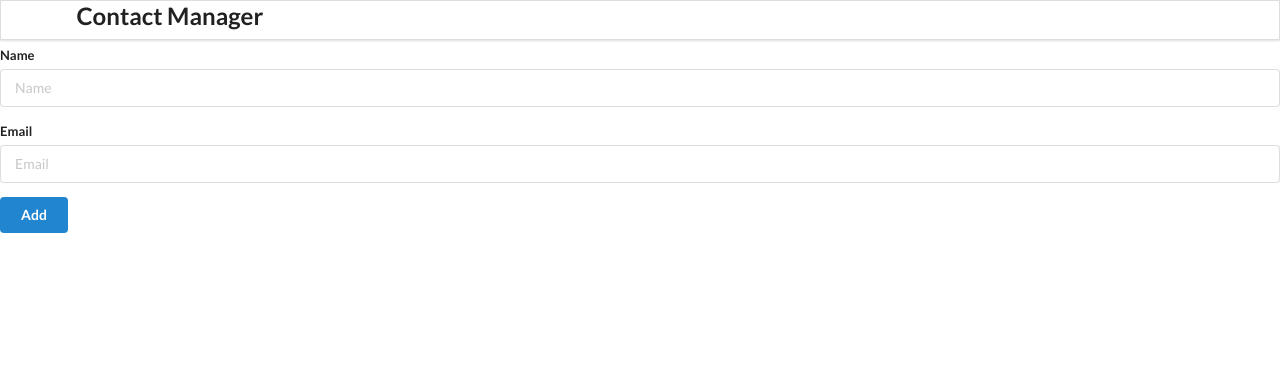
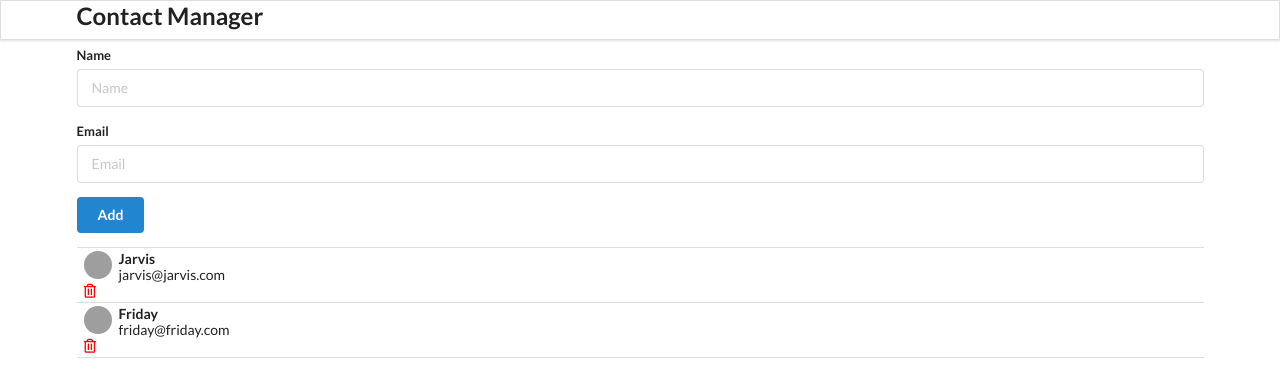
Before and after one commit to cnulenka/Contact-Manager-React-App, a React (Create React App) app in the folder contact-app/: page / in a window 1280 px wide. Shown: the top 392 px of the page. Built offline with nearby package versions, Linux system fonts and the light colour scheme; grey boxes are pictures that could not be loaded.

Commit message:
updated Contact Card and List

```diff
--- a/contact-app/src/components/App.js
+++ b/contact-app/src/components/App.js
@@ -4,11 +4,25 @@
 import ContactList from "./ContactList";
 
 function App() {
+
+  const contacts = [
+    {
+      id: "1",
+      name: "Jarvis",
+      email: "jarvis@jarvis.com"
+    },
+    {
+      id: "2",
+      name: "Friday",
+      email: "friday@friday.com"
+    }
+  ]
+
   return (
-    <div>
+    <div className="ui container">
     <Header />
     <AddContact />
-    {/*<ContactList />*/}
+    <ContactList contacts={contacts} />
     </div>
   );
 }
--- a/contact-app/src/components/ContactCard.js
+++ b/contact-app/src/components/ContactCard.js
@@ -0,0 +1,21 @@
+import React from "react";
+import user from "../images/user.png";
+
+const ContactCard = (props) => {
+  const { id, name, email } = props.contact;
+  return (
+    <div className="item">
+      <img className="ui avatar image" src={user} alt="user" />
+      <div className="content">
+        <div className="header">{name}</div>
+        <div>{email}</div>
+      </div>
+      <i
+        className="trash alternate outline icon"
+        style={{ color: "red", marginTop: "7px" }}
+      ></i>
+    </div>
+  );
+};
+
+export default ContactCard;
--- a/contact-app/src/components/ContactList.js
+++ b/contact-app/src/components/ContactList.js
@@ -0,0 +1,16 @@
+import React from "react";
+
+import ContactCard from "./ContactCard";
+
+const ContactList = (props) => {
+
+  const renderContactList = props.contacts.map((contact) => {
+    return (
+      <ContactCard
+        contact={contact}
+      />
+    );
+  });
+  return <div className="ui celled list">{renderContactList}</div>;
+};
+export default ContactList;
```
